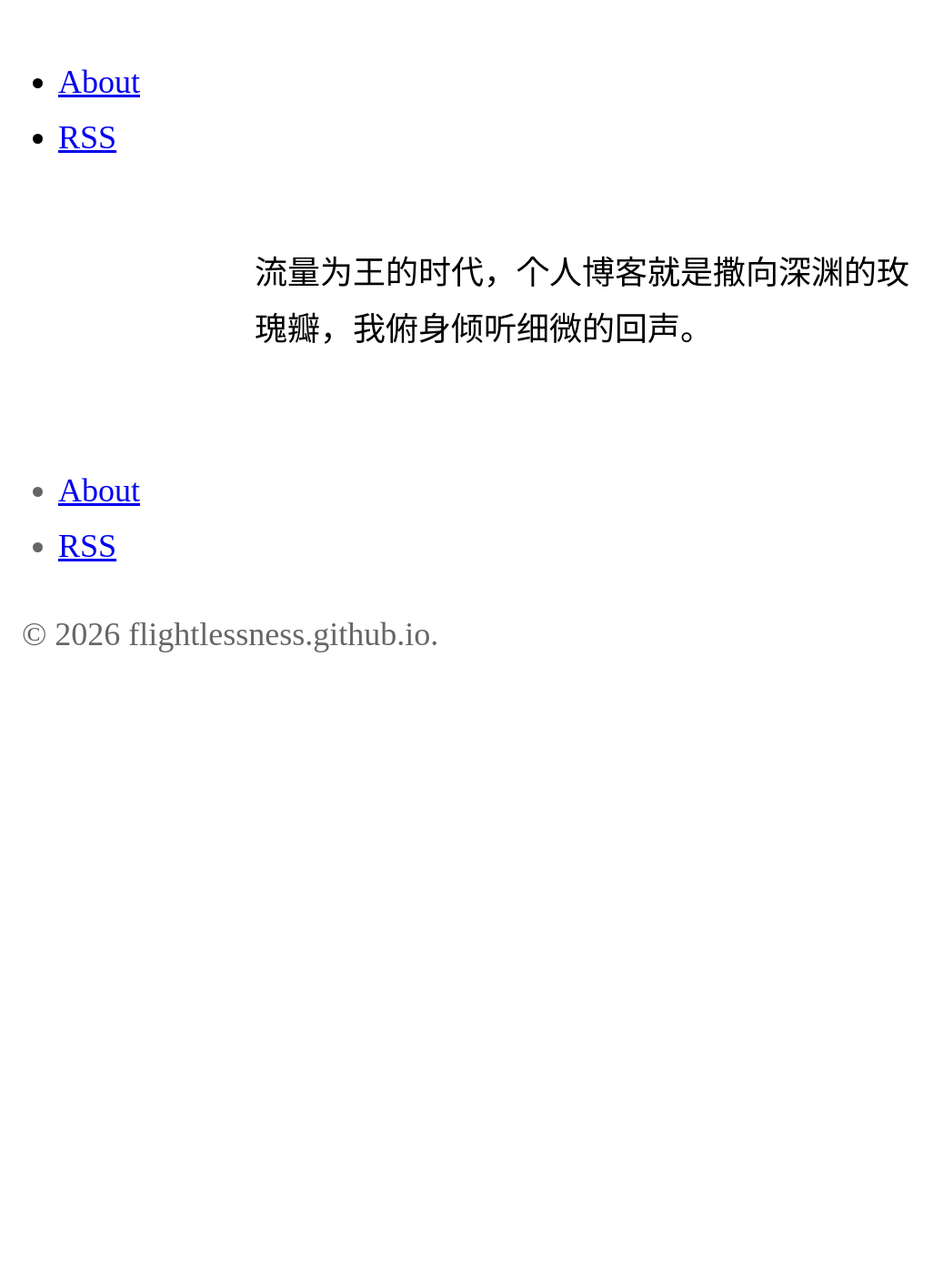
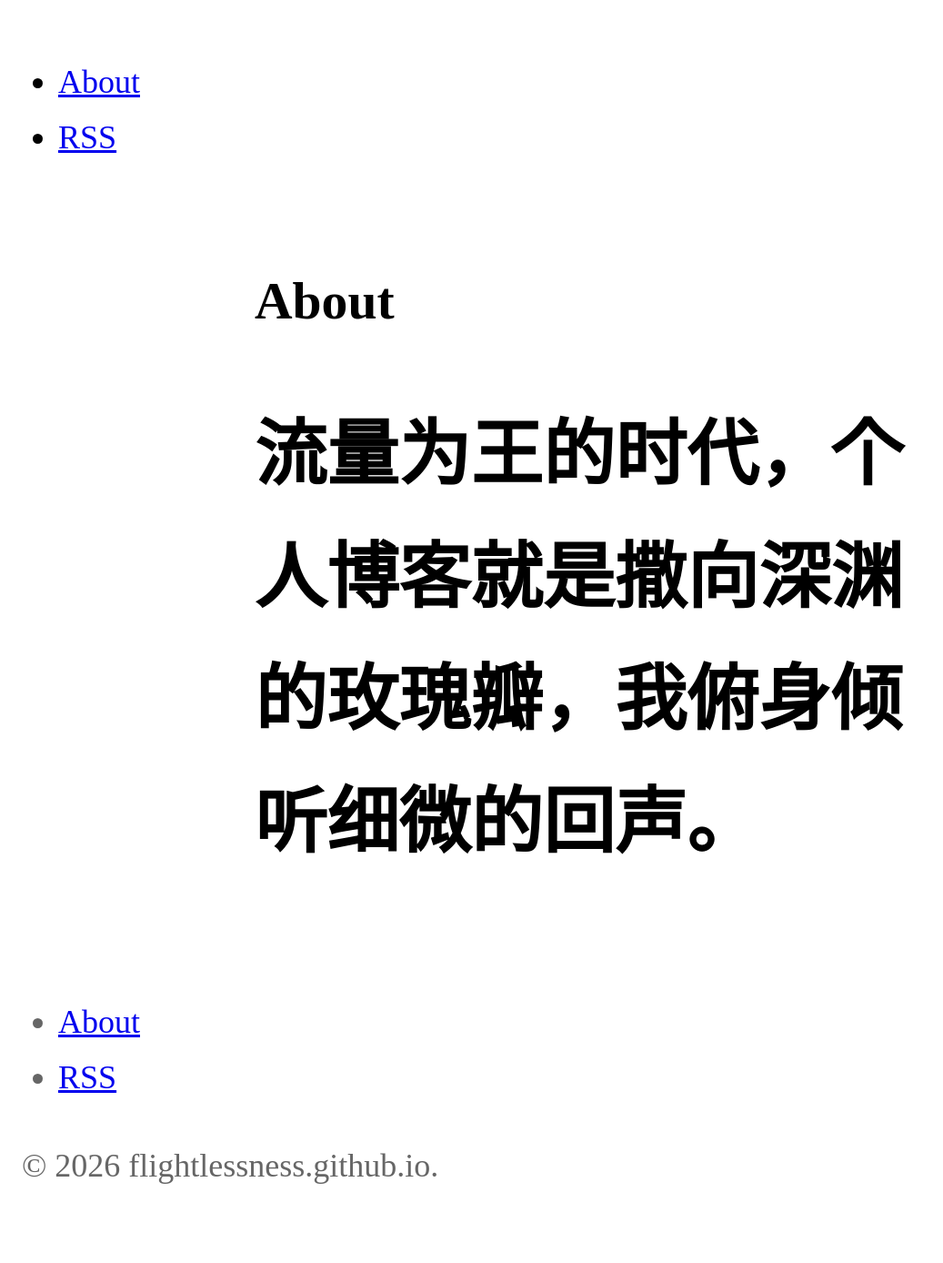
Before and after one commit to flightlessness/flightlessness.github.io, a Jekyll site: the page built from about.md, in a window 1280 px wide. Shown: the whole page at 91% size, without its empty margins (0-1037 px from the left). Built offline with Jekyll 4.4.1, drawn with Linux system fonts in a browser that asks for light colours; our own code applies the rules of GitHub Pages for plain Markdown files; before the commit the page ends 900 px from its top, so only the background shows below that.

Commit message:
Update about.md

```diff
--- a/about.md
+++ b/about.md
@@ -1 +1,7 @@
-流量为王的时代，个人博客就是撒向深渊的玫瑰瓣，我俯身倾听细微的回声。
+---
+layout: default
+title: About
+permalink: /about/
+---
+## About
+# 流量为王的时代，个人博客就是撒向深渊的玫瑰瓣，我俯身倾听细微的回声。
```
